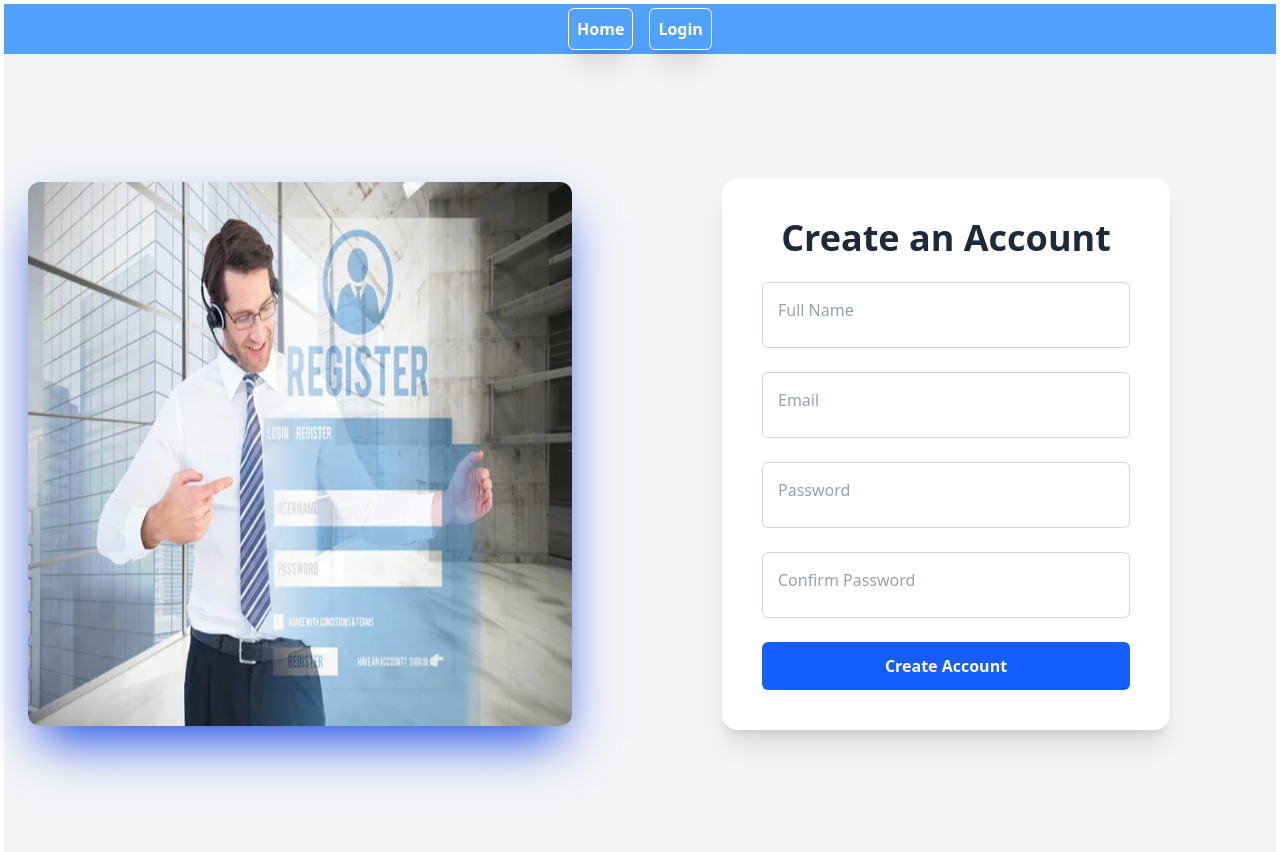
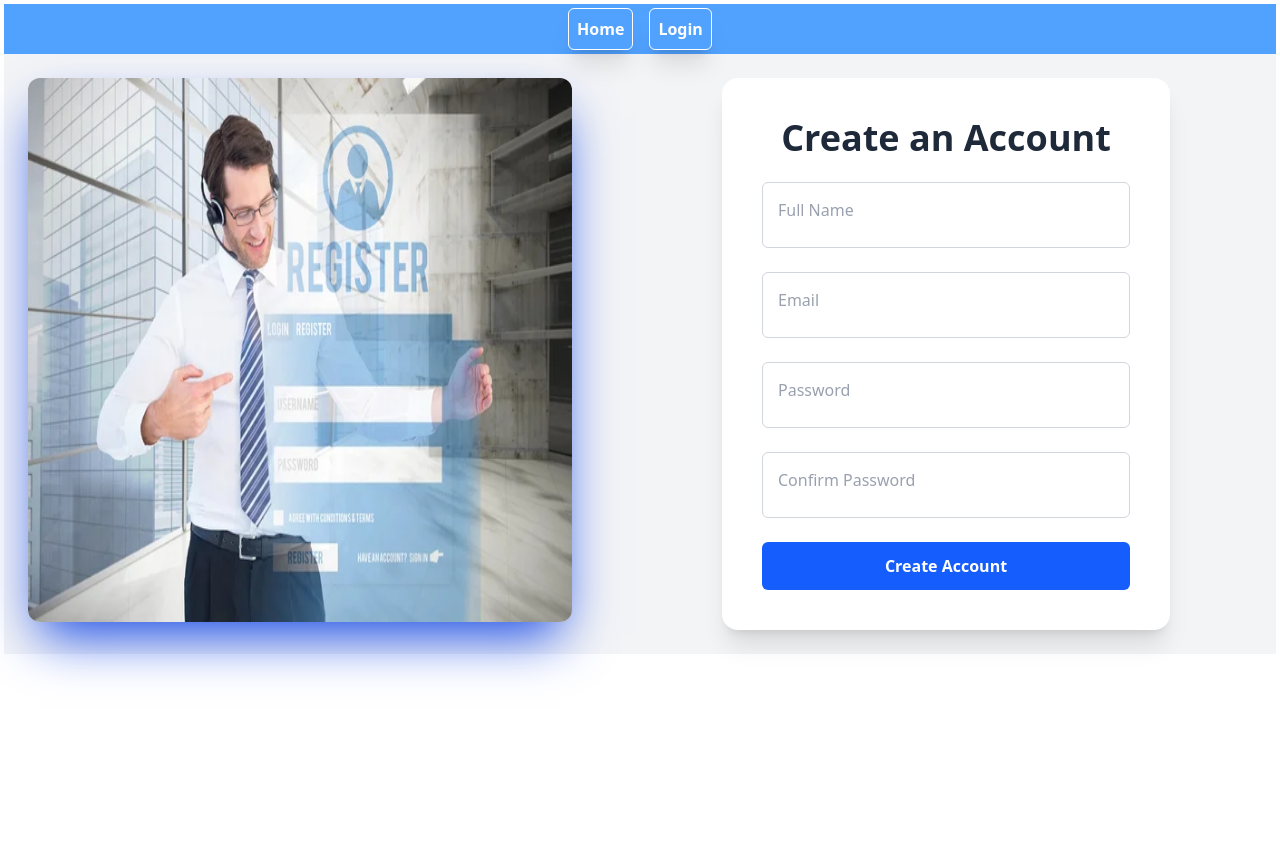
Before and after one commit to rahuls-pravaah/bookmarkManager, a React (Vite) app: page /signup in a window 1280 px wide. Shown: the top 852 px of the page. After the commit the page ends 800 px from the top, so only its background shows below. Built offline with nearby package versions, Linux system fonts and the light colour scheme; no server answers.

Commit message:
Refactor Signup component for improved readability and maintainability

```diff
--- a/src/components/Home.jsx
+++ b/src/components/Home.jsx
@@ -12,7 +12,7 @@ function Home() {
     else navigate('/')
   },[user, loading])
   return (
-    <div className="min-h-screen bg-gray-100 flex items-center justify-center px-4 py-10">
+    <div className="bg-gray-100 flex items-center justify-center px-4 py-10">
       <div className="max-w-3xl w-full bg-white shadow-lg rounded-lg p-8">
         {/* Title */}
         <h1 className="text-3xl font-bold text-gray-800 mb-4">
--- a/src/components/Signup.jsx
+++ b/src/components/Signup.jsx
@@ -63,7 +63,7 @@ function Signup() {
   };
 
   return (
-    <div className="bg-gray-100 min-h-screen flex items-center justify-center sm:p-6 font-sans">
+    <div className="flex bg-gray-100 sm:p-6">
       <div className="w-1/2 hidden md:flex">
       <img src="/signup.jpg" alt="bookmark image" className="w-[34rem] h-[34rem] rounded-xl shadow-blue-700 shadow-2xl"/>
       </div>
```
